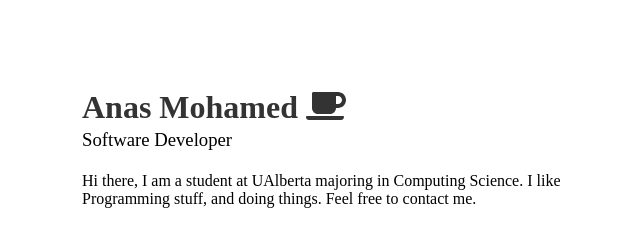
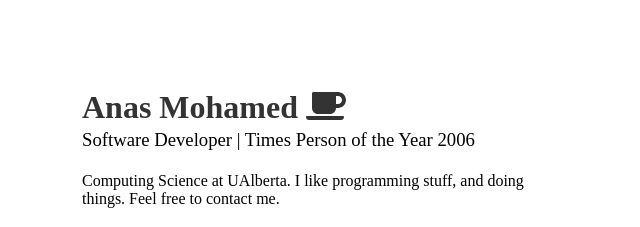
Before and after one commit to amohamed11/anecdotalthoughts, a Gatsby site: page / in a window 1280 px wide. Shown: the part 92-319 px from the top of the page, without its empty margins (366-1006 px from the left). Built offline with nearby package versions, Linux system fonts and the light colour scheme; Gatsby itself is replaced by a stand-in of ours; a web font is replaced by a local one.

Commit message:
Added a second title

```diff
--- a/src/data/resume.json
+++ b/src/data/resume.json
@@ -5,7 +5,8 @@
     "email": "mailto:amohamed@ualberta.ca",
     "phone": "(780) 915-9993",
     "website": "https://amohamed.io",
-    "summary": "Hi there, I am a student at UAlberta majoring in Computing Science. I like Programming stuff, and doing things. Feel free to contact me.",
+    "title": "Times Person of the Year 2006",
+    "summary": "Computing Science at UAlberta. I like programming stuff, and doing things. Feel free to contact me.",
     "location": {
       "city": "Edmonton",
       "region": "Alberta",
--- a/src/pages/index.tsx
+++ b/src/pages/index.tsx
@@ -11,6 +11,7 @@ interface IndexPageProps {
       basics: {
         name: string;
         label: string;
+        title: string;
         summary: string;
         email: string;
         profiles: [{
@@ -28,6 +29,7 @@ export const indexPageQuery = graphql`
       basics {
         name
         label
+        title
         summary
         email
         profiles{
@@ -45,6 +47,7 @@ export default class IndexPage extends React.Component<IndexPageProps, {}> {
     const {
       name,
       label,
+      title,
       summary,
       email,
       profiles,
@@ -53,7 +56,7 @@ export default class IndexPage extends React.Component<IndexPageProps, {}> {
     return (
       <div className={styles.Container}>
         <h1>{name} <FontAwesomeIcon icon={faCoffee}/> </h1>
-        <h3>{label}</h3>
+        <h3>{label} | {title}</h3>
         <h4>{summary}</h4>
 
         <div className="footer">
```
